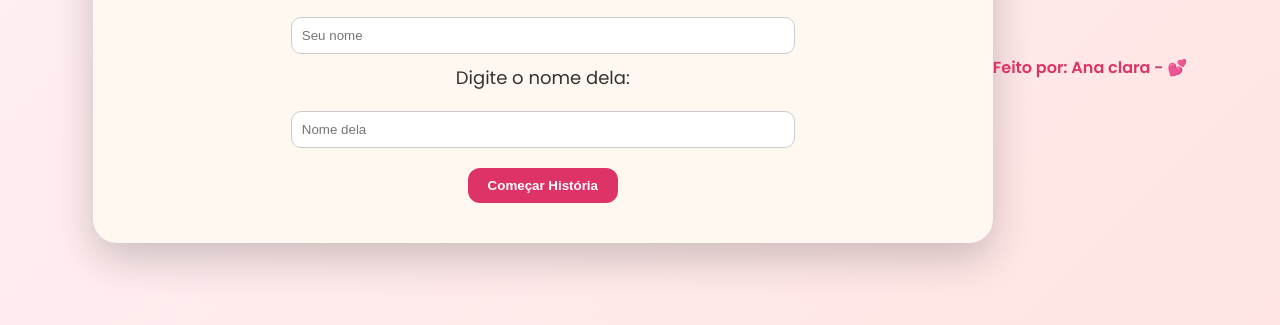
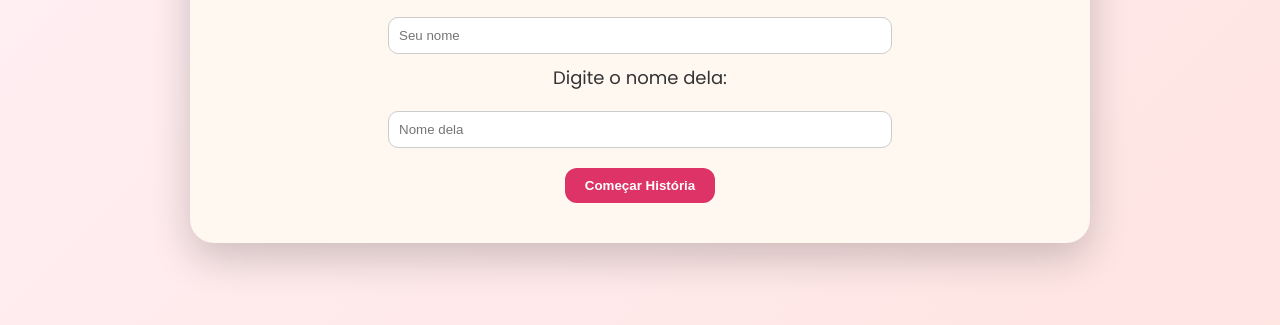
Before and after one commit to ajesus2638/joguinhoad, a plain HTML site: page index.html in a window 1280 px wide. Shown: the part 343-668 px from the top of the page. Drawn offline with Linux system fonts and the light colour scheme.

Commit message:
Update index.html

```diff
--- a/index.html
+++ b/index.html
@@ -174,9 +174,5 @@ function showChapter(index){
 
 </script>
 
-<footer style="text-align:center; margin-top:20px; color:#d36; font-weight:600;">
-  Feito por: Ana clara - 💕
-</footer>
-
 </body>
 </html>
```
